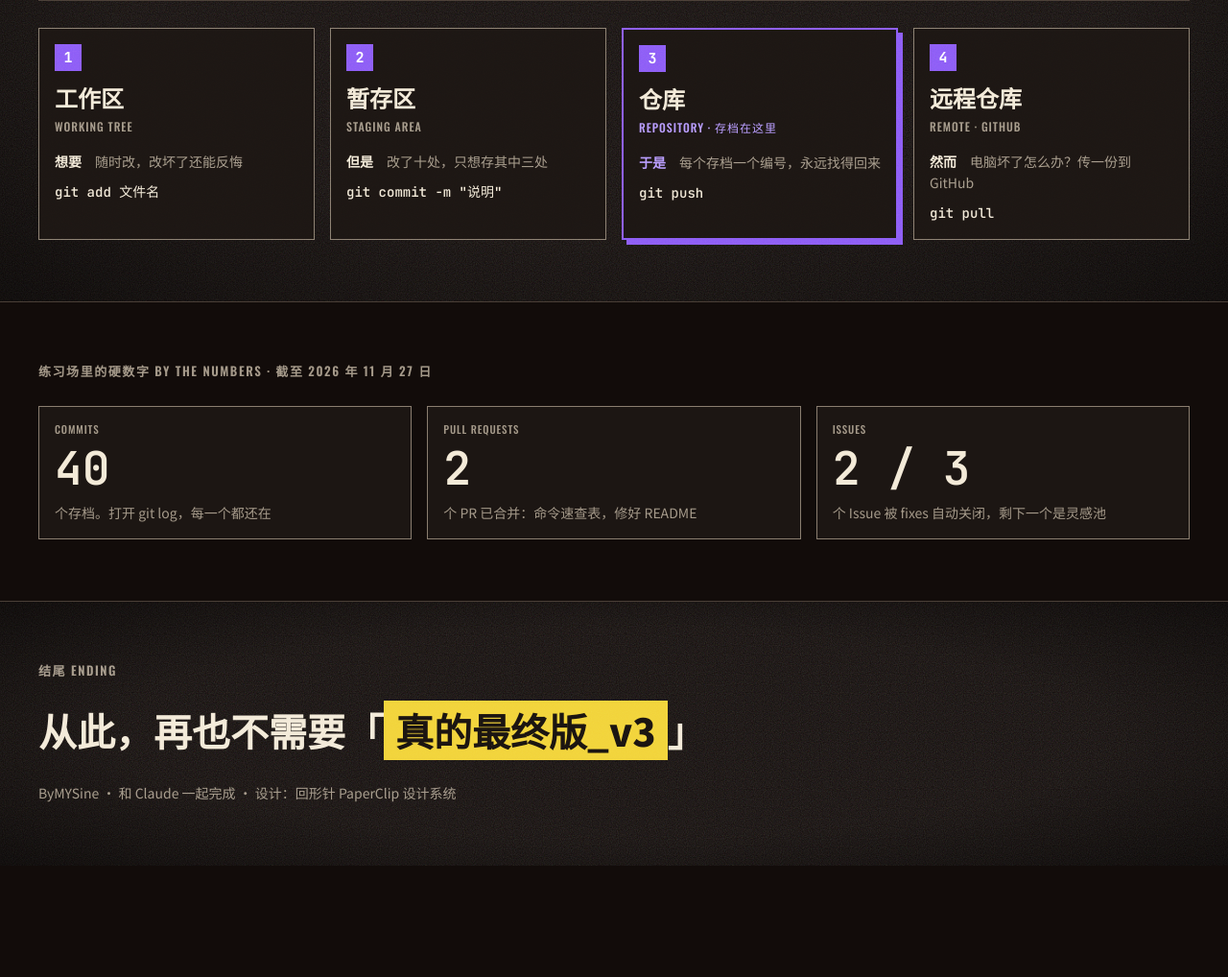
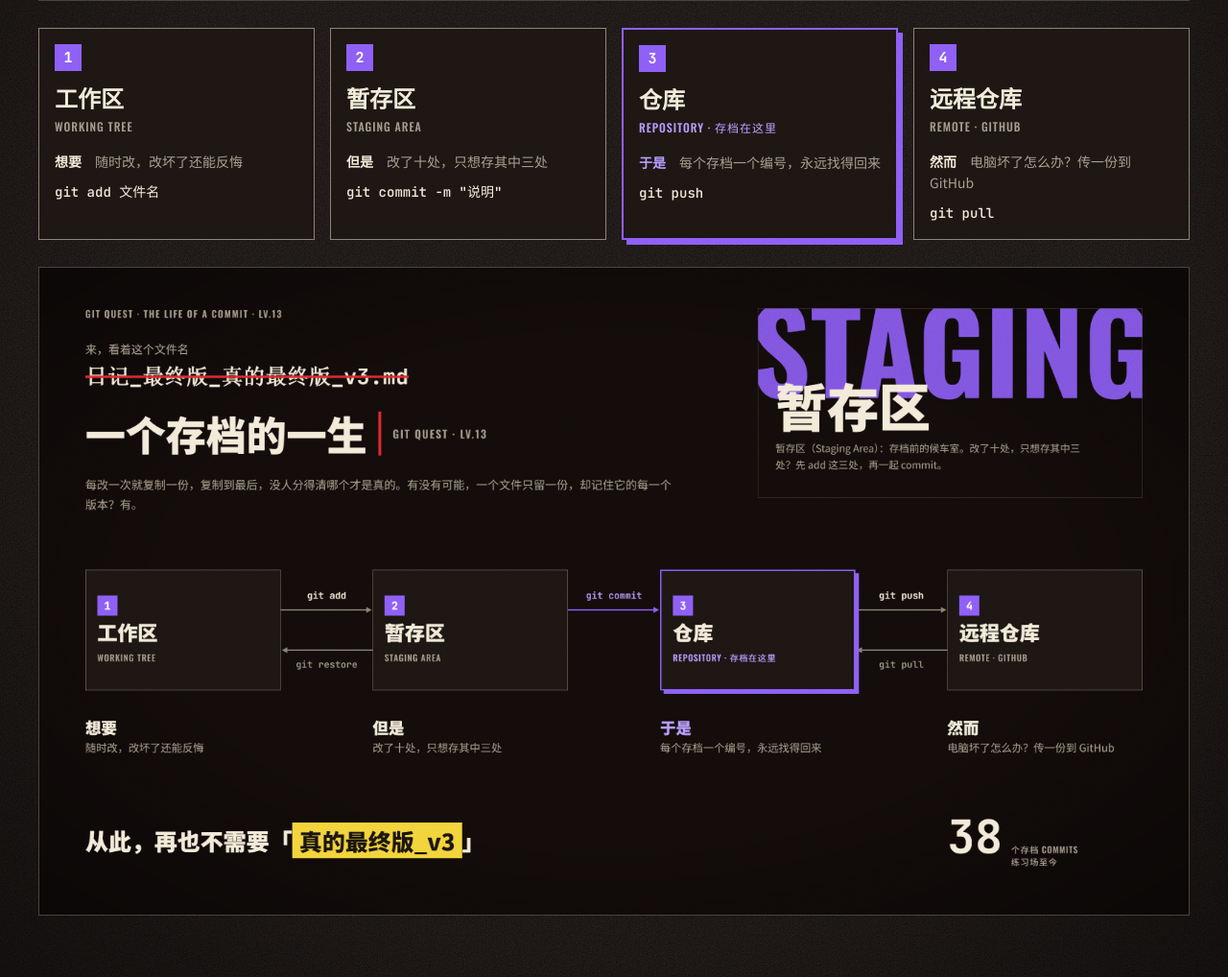
Before and after one commit to ByMYSine/git-quest-site, a plain HTML site: page index.html in a window 1280 px wide. Shown: the part 1233-2251 px from the top of the page at 96% size. Before the commit the page ends 2135 px from the top, so only its background shows below. Drawn offline with nearby package versions, Linux system fonts and the light colour scheme.

Commit message:
在首页放上信息图
Co-Authored-By: Claude Opus 5.5 <noreply@anthropic.com>

```diff
--- a/index.html
+++ b/index.html
@@ -162,6 +162,7 @@
         <code>git pull</code>
       </div>
     </div>
+    <img src="life-of-a-commit.png" style="width: 100%; height: auto; border: 1px solid var(--line)">
   </div>
 </section>
 
```
